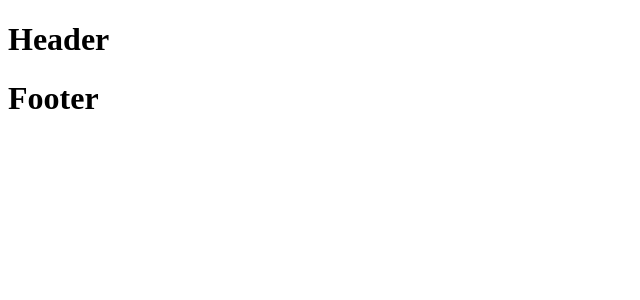
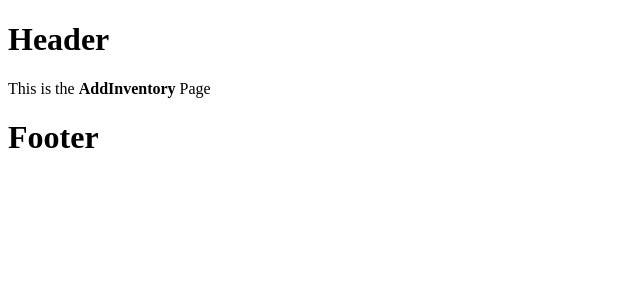
Before and after one commit to Chaofan-Pro/merge-masters-instock-frontend, a React (Vite) app: page /inventory/add in a window 1280 px wide. Before the commit this address had no page. Shown: the top 300 px of the page, without its empty margins (0-640 px from the left). Built offline with nearby package versions, Linux system fonts and the light colour scheme.

Commit message:
add component for addInventory and route in App.jsx

```diff
--- a/src/App.jsx
+++ b/src/App.jsx
@@ -2,6 +2,7 @@ import "./App.scss";
 import { BrowserRouter, Routes, Route } from "react-router-dom";
 import Header from "./components/Header/Header";
 import Footer from "./components/Footer/Footer";
+import AddInventory from "./components/AddInventory/AddInventory";
 import Warehouses from "./pages/Warehouses/Warehouses";
 import Inventory from "./pages/Inventory/Inventory";
 
@@ -13,8 +14,8 @@ function App() {
         <main>
           <Routes>
             <Route path="/" element={<Warehouses />} />
-
             <Route path="/inventory" element={<Inventory />} />
+            <Route path="/inventory/add" element={<AddInventory />} />
           </Routes>
         </main>
       </BrowserRouter>
--- /dev/null
+++ b/src/components/AddInventory/AddInventory.jsx
@@ -0,0 +1,11 @@
+import React from "react";
+import "./AddInventory.scss";
+
+function AddInventory() {
+  return (
+    <>
+      This is the <strong>AddInventory </strong>Page
+    </>
+  );
+}
+export default AddInventory;
--- a/src/pages/Inventory/Inventory.jsx
+++ b/src/pages/Inventory/Inventory.jsx
@@ -4,7 +4,7 @@ const Inventory = () => {
   return (
     <>
       <p>
-        This is the <strong>Inventory Page</strong>
+        This is the <strong>Inventory Page </strong>
       </p>
     </>
   );
```
Also changed, not shown: src/components/AddInventory/AddInventory.scss (added).
